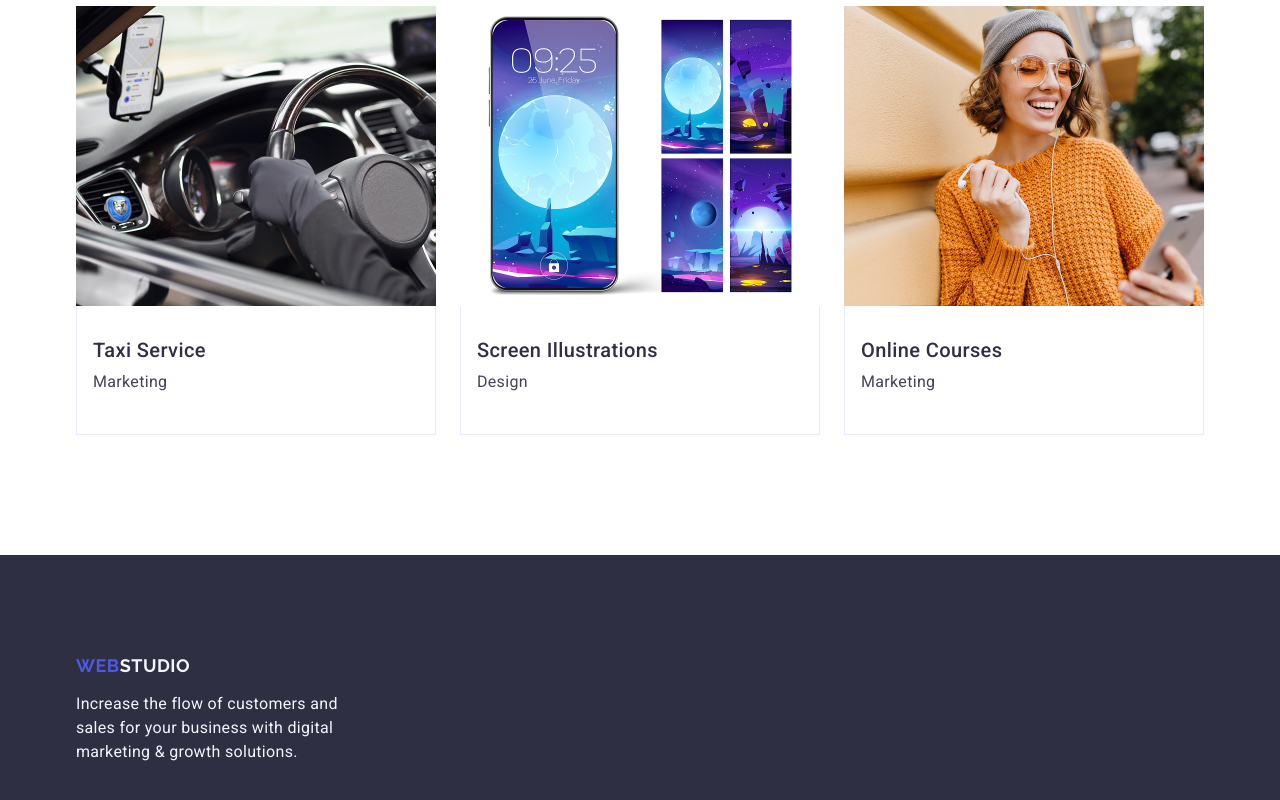
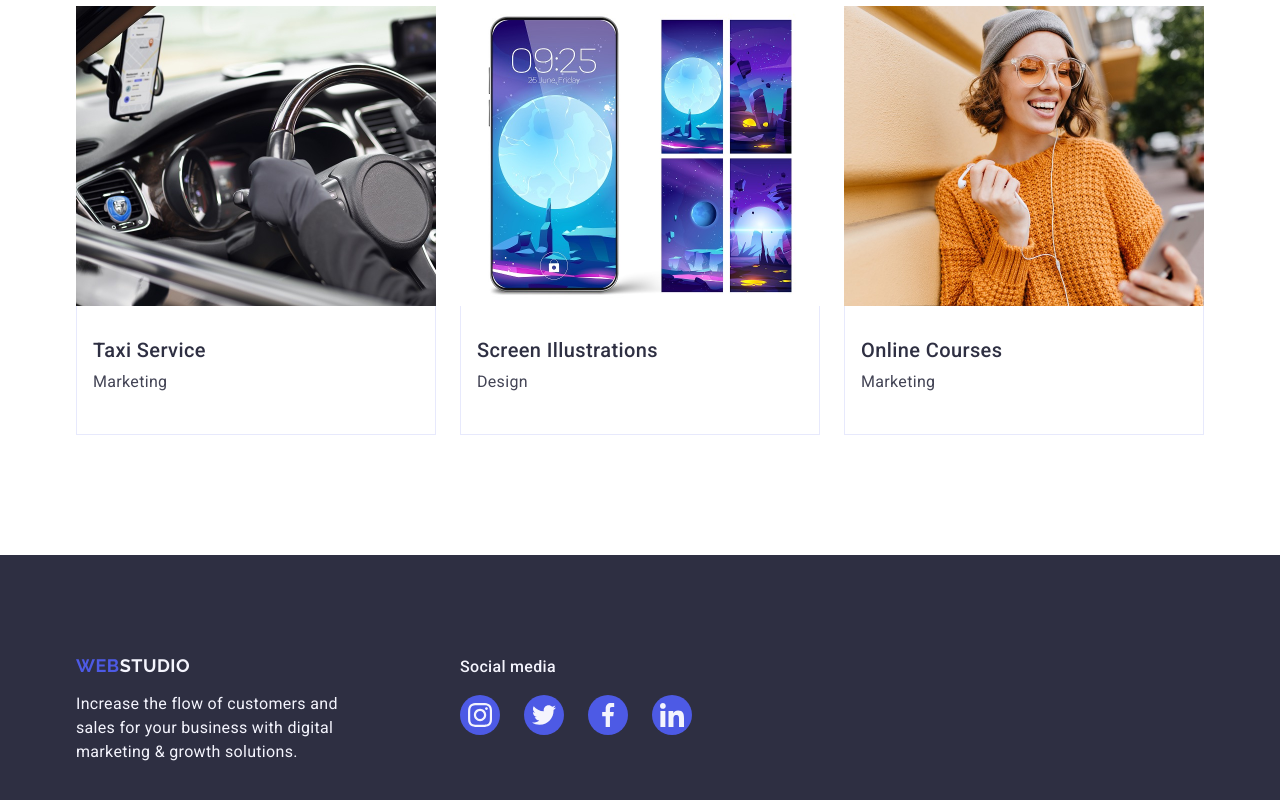
Before and after one commit to Yaremchuk-Sergey/goit-markup-hw-04, a plain HTML site: page index.html in a window 1280 px wide. Shown: the part 2620-3420 px from the top of the page. Drawn offline with nearby package versions, Linux system fonts and the light colour scheme.

Commit message:
index.html

```diff
--- a/css/styles.css
+++ b/css/styles.css
@@ -459,10 +459,28 @@ a {
 .finish .container {
   align-items: left;
   justify-content: flex-start;
-  flex-direction: column;
+  /* flex-direction: column; */
 }
 
 .logo-footer {
   display: inline-block;
   margin-bottom: 16px;
 }
+
+.text-footer {
+  font-weight: 500;
+  font-size: 16px;
+  line-height: 1.5;
+  letter-spacing: 0.02em;
+  color: #f4f4fd;
+  margin-bottom: 16px;
+}
+
+.footer-div-one {
+  display: flex;
+  align-items: baseline;
+}
+
+.footer-div-one-two {
+  margin-right: 120px;
+}
--- a/index.html
+++ b/index.html
@@ -574,7 +574,8 @@
       </section>
     </main>
     <footer class="finish">
-      <div class="container">
+      <div class="container footer-div-one">
+        <div class="footer-div-one-two">
           <a
             class="logo-web logo-footer"
             href="./index.html"
@@ -585,6 +586,68 @@
             digital marketing & growth solutions.
           </p>
         </div>
+        <div>
+          <p class="text-footer">Social media</p>
+          <ul class="svg-link svg-link-footer">
+            <li class="svg-link-soc">
+              <a
+                href=""
+                class="soclink-svg-link"
+              >
+                <svg
+                  class="fill-icon"
+                  width="24"
+                  height="24"
+                >
+                  <use href="./images/icons.svg#icon-instagram"></use>
+                </svg>
+              </a>
+            </li>
+            <li class="svg-link-soc">
+              <a
+                href=""
+                class="soclink-svg-link"
+              >
+                <svg
+                  class="fill-icon"
+                  width="24"
+                  height="24"
+                >
+                  <use href="./images/icons.svg#icon-twitter"></use>
+                </svg>
+              </a>
+            </li>
+            <li class="svg-link-soc">
+              <a
+                href=""
+                class="soclink-svg-link"
+              >
+                <svg
+                  class="fill-icon"
+                  width="24"
+                  height="24"
+                >
+                  <use href="./images/icons.svg#icon-facebook"></use>
+                </svg>
+              </a>
+            </li>
+            <li class="svg-link-soc">
+              <a
+                href=""
+                class="soclink-svg-link"
+              >
+                <svg
+                  class="fill-icon"
+                  width="24"
+                  height="24"
+                >
+                  <use href="./images/icons.svg#icon-linkedin"></use>
+                </svg>
+              </a>
+            </li>
+          </ul>
+        </div>
+      </div>
     </footer>
   </body>
 </html>
```
Lines whose indentation alone changed are shown as unchanged.
